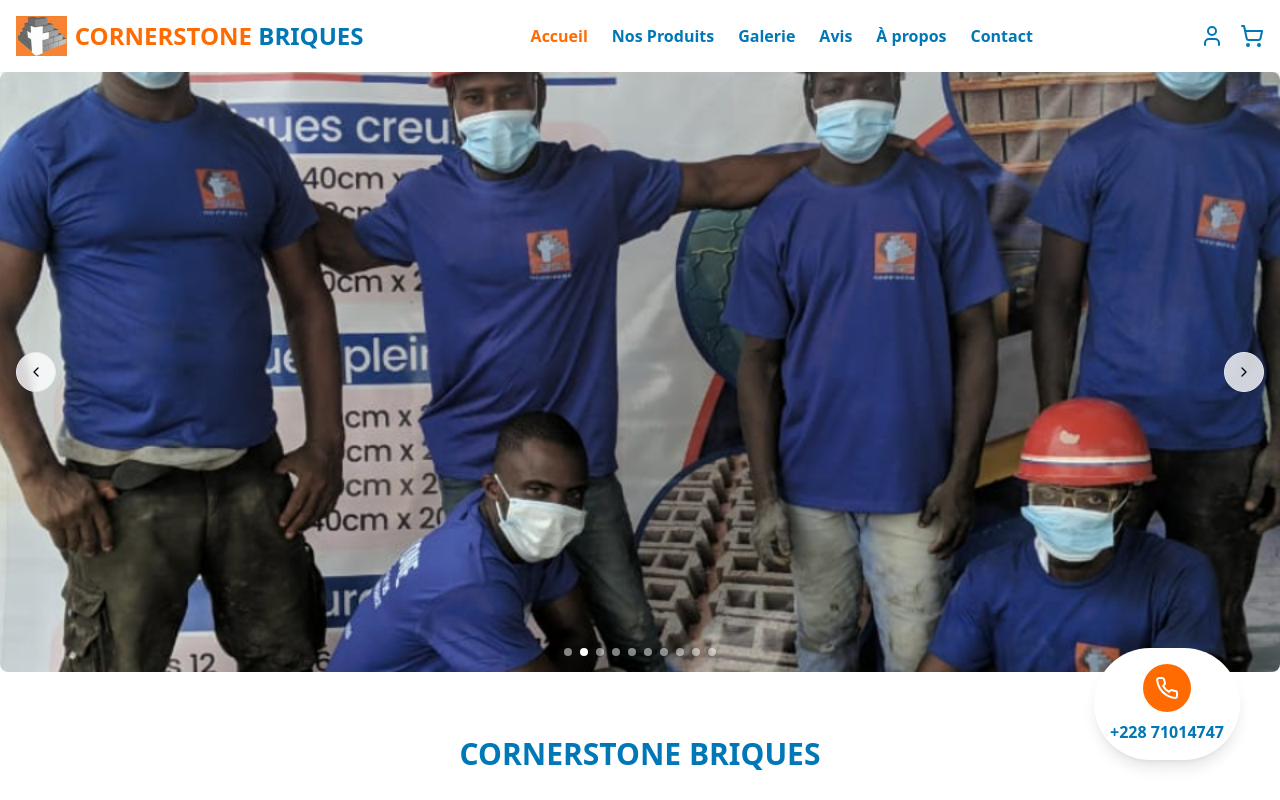
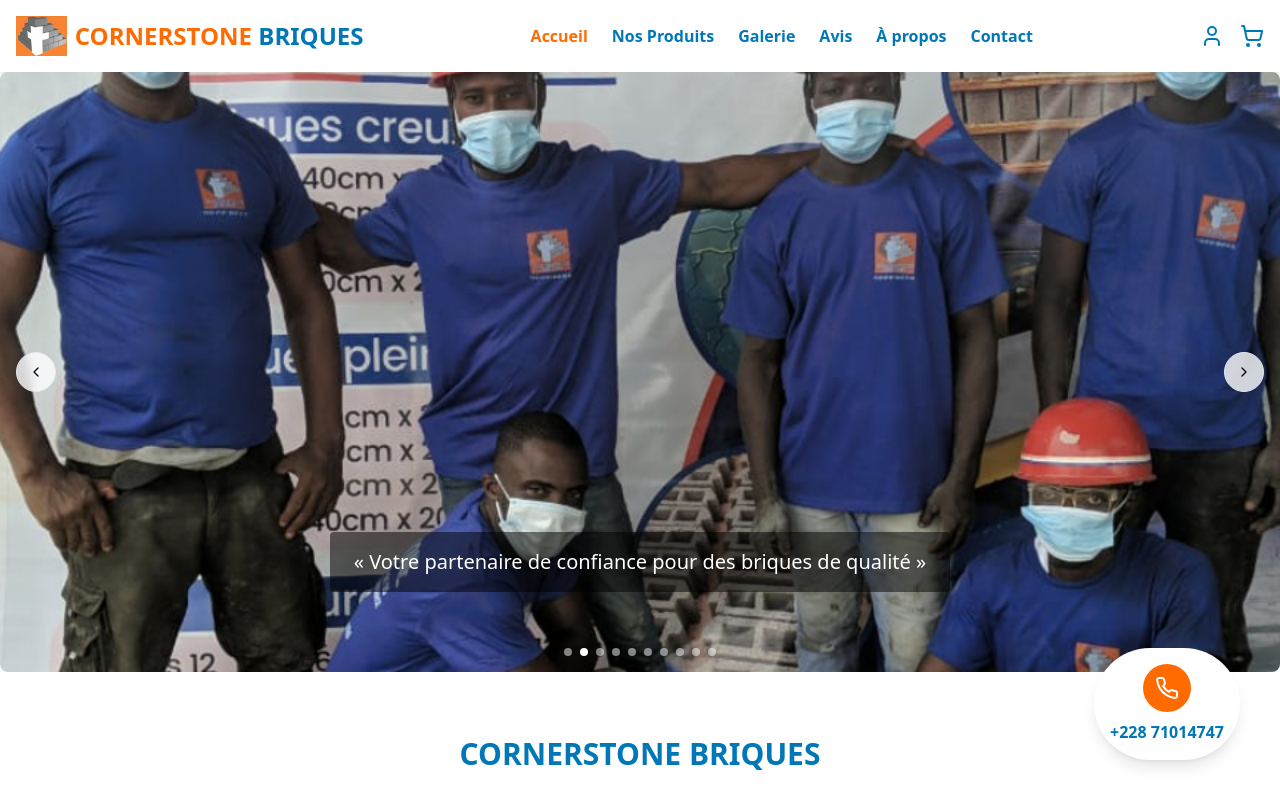
Before and after one commit to Seydougsm/cornerstonebriquelome-42, a React (Vite) app: page / in a window 1280 px wide. Shown: the top 800 px of the page. Built offline with nearby package versions, Linux system fonts and the light colour scheme.

Commit message:
Fix: Pass slogan prop to Slideshow component
The Slideshow component expects a slogan prop, which was not being passed in the Index page. This commit adds the slogan prop to the Slideshow component call in Index.tsx.

```diff
--- a/src/components/Slideshow.tsx
+++ b/src/components/Slideshow.tsx
@@ -5,15 +5,19 @@ import { ChevronLeft, ChevronRight } from "lucide-react";
 
 interface SlideshowProps {
   images?: string[];
+  slogan?: string;
 }
 
-const Slideshow = ({ images = [
-  "/lovable-uploads/8e941bfc-d91b-4780-bafa-c010a8873913.png",
-  "/lovable-uploads/c3390b5c-8932-4466-85fa-1952e2b7dabc.png",
-  "/lovable-uploads/8422557d-5ec3-4cde-b548-a0dae3eba38b.png",
-  "/lovable-uploads/579282be-70b9-4edb-b6ba-da8dc8ce2088.png",
-  "/lovable-uploads/0f03497a-90ea-4042-aa11-20e4635b1346.png"
-] }: SlideshowProps) => {
+const Slideshow = ({
+  images = [
+    "/lovable-uploads/8e941bfc-d91b-4780-bafa-c010a8873913.png",
+    "/lovable-uploads/c3390b5c-8932-4466-85fa-1952e2b7dabc.png",
+    "/lovable-uploads/8422557d-5ec3-4cde-b548-a0dae3eba38b.png",
+    "/lovable-uploads/579282be-70b9-4edb-b6ba-da8dc8ce2088.png",
+    "/lovable-uploads/0f03497a-90ea-4042-aa11-20e4635b1346.png"
+  ],
+  slogan
+}: SlideshowProps) => {
   const [currentIndex, setCurrentIndex] = useState(0);
   const timeoutRef = useRef<number | null>(null);
   const delay = 3000;
@@ -64,6 +68,14 @@ const Slideshow = ({ images = [
         }}
       />
 
+      {slogan && (
+        <div className="absolute bottom-20 left-0 right-0 text-center">
+          <p className="bg-black/50 text-white py-4 px-6 inline-block text-xl font-italic rounded">
+            {slogan}
+          </p>
+        </div>
+      )}
+
       <Button
         onClick={goToPrevious}
         variant="outline"
```
